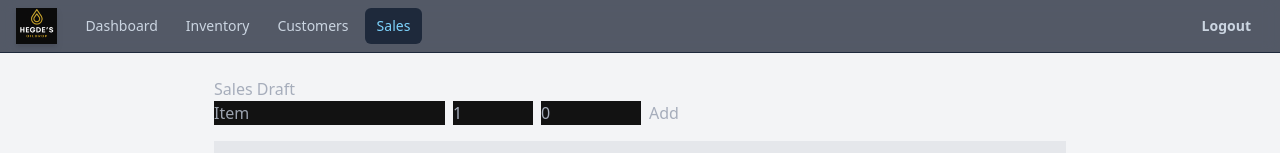
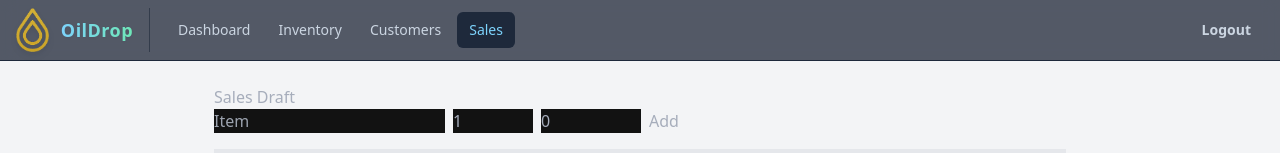
Before and after one commit to hegdemahesh/oildrop, a React (Vite) app in the folder web/: page /sales in a window 1280 px wide. Shown: the top 153 px of the page. Built offline with nearby package versions, Linux system fonts and the light colour scheme; no server answers; sample sign-in values are in the browser's storage.

Commit message:
logo added

```diff
--- a/web/src/components/Nav.tsx
+++ b/web/src/components/Nav.tsx
@@ -1,7 +1,7 @@
 import React from 'react';
 import { NavLink } from 'react-router-dom';
 import { useAuth } from '../auth/AuthContext';
-import Logo from '../assets/HegdesOilDrop.png';
+import Logo from '../assets/logoInner.png';
 
 const baseLink = 'px-3 py-2 rounded-md text-sm font-medium transition-colors';
 const Nav: React.FC = () => {
@@ -9,9 +9,9 @@ const Nav: React.FC = () => {
   return (
     <header className="sticky top-0 z-20 backdrop-blur bg-slate-900/70 border-b border-slate-800">
       <div className="max-w-7xl mx-auto flex items-center gap-4 px-4 py-2">
-        <div className="flex items-center gap-2">
-          <img src={Logo} alt="OilDrop" className="h-9 w-auto drop-shadow-md" />
-          <span className="sr-only">OilDrop</span>
+        <div className="flex items-center gap-3 pr-4 border-r border-slate-800/60">
+          <img src={Logo} alt="OilDrop" className="h-11 w-auto drop-shadow-md select-none" draggable={false} />
+          <span className="text-lg font-semibold tracking-wide bg-gradient-to-r from-sky-300 to-emerald-300 bg-clip-text text-transparent drop-shadow-sm">OilDrop</span>
         </div>
         <nav className="flex gap-1">
           <NavLink to="/" end className={({isActive})=> `${baseLink} ${isActive ? 'bg-slate-800 text-sky-300' : 'text-slate-300 hover:bg-slate-800/60 hover:text-sky-200'}`}>Dashboard</NavLink>
--- a/web/src/pages/Login.tsx
+++ b/web/src/pages/Login.tsx
@@ -1,7 +1,7 @@
 import React from 'react';
 import { useAuth } from '../auth/AuthContext';
 import { Navigate } from 'react-router-dom';
-import Logo from '../assets/HegdesOilDrop.png';
+import Logo from '../assets/oildropMainLogo.png';
 
 const Login: React.FC = () => {
   const { user, signInWithGoogle, error, clearError } = useAuth();
@@ -19,8 +19,8 @@ const Login: React.FC = () => {
         <div className="card shadow-2xl bg-slate-900/70 backdrop-blur border border-slate-700">
           <div className="card-body">
             <div className="flex flex-col items-center mb-4">
-              <img src={Logo} alt="OilDrop" className="h-20 w-auto mb-2 drop-shadow" />
-              <h1 className="sr-only">OilDrop Portal</h1>
+              <img src={Logo} alt="OilDrop" className="h-28 w-auto mb-3 drop-shadow-lg select-none" draggable={false} />
+              <h1 className="text-xl font-semibold tracking-wide text-slate-200">OilDrop Portal</h1>
             </div>
             <p className="text-sm text-slate-400 mt-1 mb-4">Sign in to manage inventory & billing</p>
             <button onClick={googleLogin} className="btn btn-primary w-full gap-2 font-semibold">
```
Also changed, not shown: 1 other file (tests, documents, lock files or other folders).
